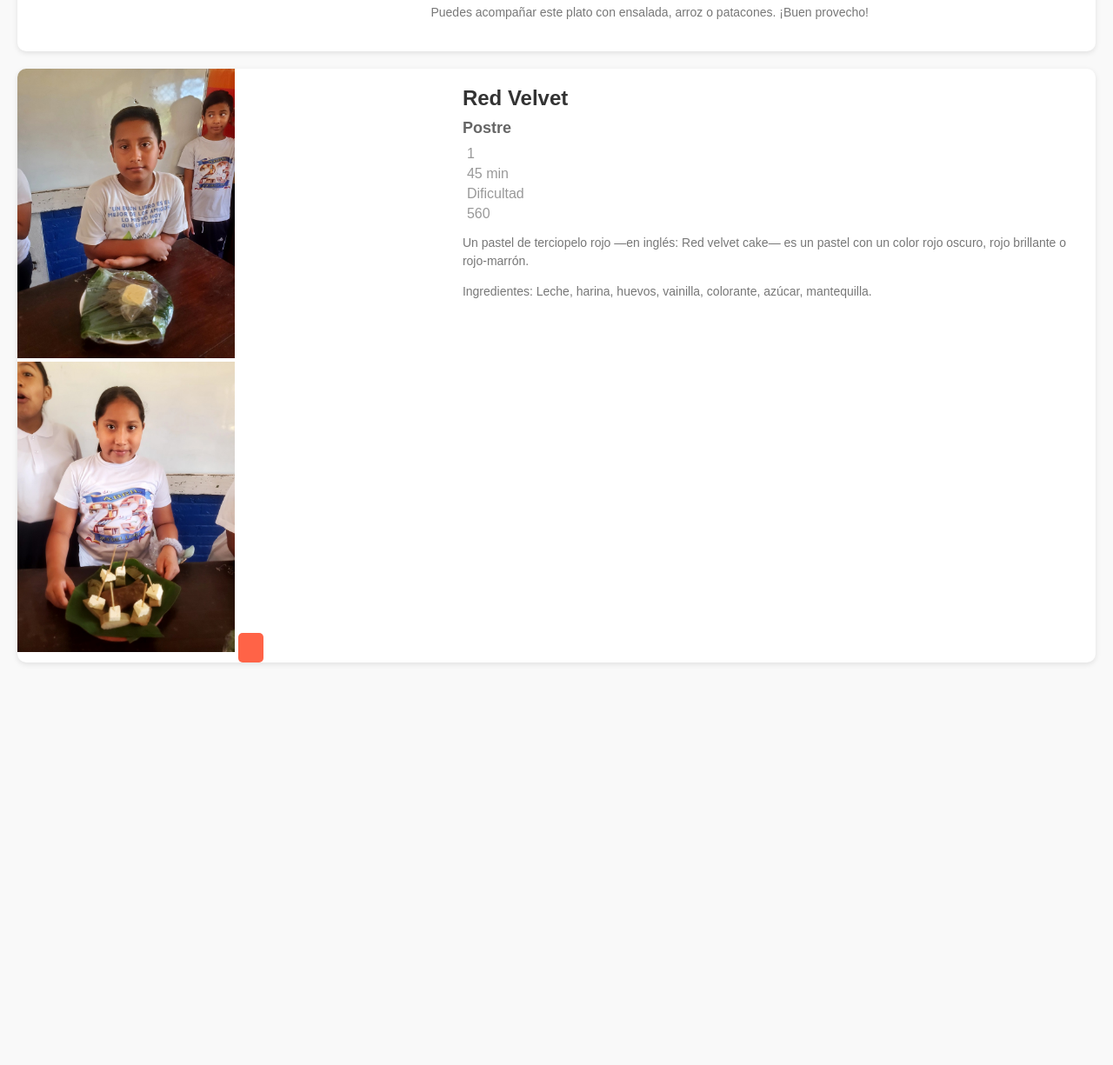
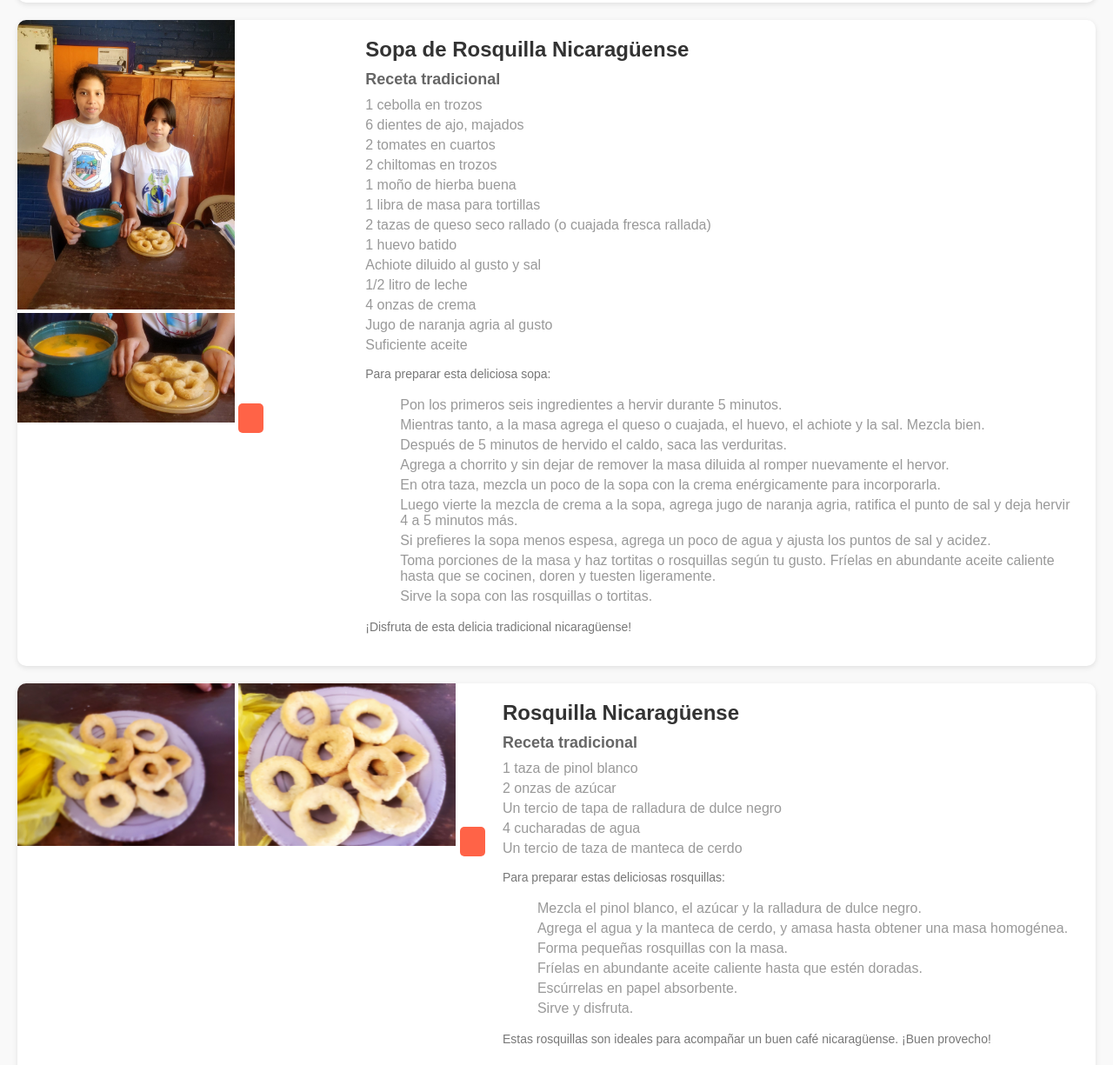
Before and after one commit to Marlon8732/Recetario-Rafaela-Herrera, a plain HTML site: page index.html in a window 1280 px wide. Shown: the part 1575-2800 px from the top of the page at 87% size. Before the commit the page ends 2357 px from the top, so only its background shows below. Drawn offline with Linux system fonts and the light colour scheme.

Commit message:
Agregadas modificaciones

```diff
--- a/css/estilos.css
+++ b/css/estilos.css
@@ -11,14 +11,21 @@ body {
 
 
     display:flex ;
-
     justify-content: center;
-    justify-items: center;
+    align-items: center;
+    flex-direction: column;
+    text-align: center;
+    margin-top: 50px; /* Ajusta según sea necesario */
     border-radius: 10px;
 
 }
+.encabezado img {
+    width: 300px;
+}
+
 
 .recipe-card {
+    width: 250;
     display: flex;
     background-color: #ffffff;
     border-radius: 10px;
@@ -29,7 +36,7 @@ body {
 
 /* Estilos para la imagen */
 .recipe-card img {
-    width: 100%;
+    width: 250px;
     height: auto;
     object-fit: cover;
 }
@@ -73,9 +80,7 @@ body {
     line-height: 1.5;
     color: #777;
 }
-.recipe-card img {
-   width: 250PX;
-}
+
 
 
 /* Estilos para el botón de reproducción */
--- a/index.html
+++ b/index.html
@@ -8,10 +8,12 @@
 </head>
 <body>
 	<div class="encabezado">
-		<div><H1 >Recetario Rafaela Herrera</H1>
-			<img src="src/img/Logo Rafaela Herrera.png" alt="Rafaela"></div>
+        <div>
+            <div><h1>Recetario Rafaela Herrera</h1></div>
+            <div><img src="src/img/Logo Rafaela Herrera.png" alt="Rafaela"></div>
+        </div>
+    </div>
 
-	</div>
 
 
 
@@ -47,6 +49,7 @@
         <aside>
             <img src="src/img/Pescado frito_093708.jpg" alt="Red Velvet">
 			<img src="src/img/Pescado frito_093709.jpg" alt="Red Velvet">
+            <img src="src/img/Pescado frito_094625.jpg" alt="Red Velvet">
             <a href="#" class="button"><span class="icon icon-play"></span></a>
         </aside>
         <article>
@@ -79,24 +82,133 @@
 
     </div>
 
-	<div class="recipe-card">
+
+
+    <div class="recipe-card">
         <aside>
-            <img src="src/img/Tamal con queso_095854.jpg" alt="Red Velvet">
-			<img src="src/img/Tamal con queso_095859.jpg" alt="Red Velvet">
+            <img src="src/img/sopa de rosquilla_101518.jpg" alt="Red Velvet">
+            <img src="src/img/sopa de rosquilla_101519.jpg" alt="Red Velvet">
+
             <a href="#" class="button"><span class="icon icon-play"></span></a>
         </aside>
         <article>
-            <h2>Red Velvet</h2>
-            <h3>Postre</h3>
+            <h2>Sopa de Rosquilla Nicaragüense</h2>
+            <h3>Receta tradicional</h3>
             <ul>
-                <li><span class="icon icon-users"></span><span>1</span></li>
-                <li><span class="icon icon-clock"></span><span>45 min</span></li>
-                <li><span class="icon icon-level"></span><span>Dificultad</span></li>
-                <li><span class="icon icon-calories"></span><span>560</span></li>
+                <li>1 cebolla en trozos</li>
+                <li>6 dientes de ajo, majados</li>
+                <li>2 tomates en cuartos</li>
+                <li>2 chiltomas en trozos</li>
+                <li>1 moño de hierba buena</li>
+                <li>1 libra de masa para tortillas</li>
+                <li>2 tazas de queso seco rallado (o cuajada fresca rallada)</li>
+                <li>1 huevo batido</li>
+                <li>Achiote diluido al gusto y sal</li>
+                <li>1/2 litro de leche</li>
+                <li>4 onzas de crema</li>
+                <li>Jugo de naranja agria al gusto</li>
+                <li>Suficiente aceite</li>
             </ul>
-            <p>Un pastel de terciopelo rojo —en inglés: Red velvet cake— es un pastel con un color rojo oscuro, rojo brillante o rojo-marrón.</p>
-            <p class="ingredients"><span>Ingredientes: </span>Leche, harina, huevos, vainilla, colorante, azúcar, mantequilla.</p>
+            <p>Para preparar esta deliciosa sopa:</p>
+            <ol>
+                <li>Pon los primeros seis ingredientes a hervir durante 5 minutos.</li>
+                <li>Mientras tanto, a la masa agrega el queso o cuajada, el huevo, el achiote y la sal. Mezcla bien.</li>
+                <li>Después de 5 minutos de hervido el caldo, saca las verduritas.</li>
+                <li>Agrega a chorrito y sin dejar de remover la masa diluida al romper nuevamente el hervor.</li>
+                <li>En otra taza, mezcla un poco de la sopa con la crema enérgicamente para incorporarla.</li>
+                <li>Luego vierte la mezcla de crema a la sopa, agrega jugo de naranja agria, ratifica el punto de sal y deja hervir 4 a 5 minutos más.</li>
+                <li>Si prefieres la sopa menos espesa, agrega un poco de agua y ajusta los puntos de sal y acidez.</li>
+                <li>Toma porciones de la masa y haz tortitas o rosquillas según tu gusto. Fríelas en abundante aceite caliente hasta que se cocinen, doren y tuesten ligeramente.</li>
+                <li>Sirve la sopa con las rosquillas o tortitas.</li>
+            </ol>
+            <p>¡Disfruta de esta delicia tradicional nicaragüense!</p>
+        </article>
+
+    </div>
+    <div class="recipe-card">
+        <aside>
+            <img src="src/img/Rosquilla_094106.jpg" alt="Red Velvet">
+            <img src="src/img/Rosquilla_094108.jpg" alt="Red Velvet">
+
+
+            <a href="#" class="button"><span class="icon icon-play"></span></a>
+        </aside>
+        <article>
+            <h2>Rosquilla Nicaragüense</h2>
+            <h3>Receta tradicional</h3>
+            <ul>
+                <li>1 taza de pinol blanco</li>
+                <li>2 onzas de azúcar</li>
+                <li>Un tercio de tapa de ralladura de dulce negro</li>
+                <li>4 cucharadas de agua</li>
+                <li>Un tercio de taza de manteca de cerdo</li>
+            </ul>
+            <p>Para preparar estas deliciosas rosquillas:</p>
+            <ol>
+                <li>Mezcla el pinol blanco, el azúcar y la ralladura de dulce negro.</li>
+                <li>Agrega el agua y la manteca de cerdo, y amasa hasta obtener una masa homogénea.</li>
+                <li>Forma pequeñas rosquillas con la masa.</li>
+                <li>Fríelas en abundante aceite caliente hasta que estén doradas.</li>
+                <li>Escúrrelas en papel absorbente.</li>
+                <li>Sirve y disfruta.</li>
+            </ol>
+            <p>Estas rosquillas son ideales para acompañar un buen café nicaragüense. ¡Buen provecho!</p>
+        </article>
+
+    </div>
+
+    <div class="recipe-card">
+        <aside>
+            <img src="src/img/almibar_094112.jpg" alt="Red Velvet">
+
+            <a href="#" class="button"><span class="icon icon-play"></span></a>
+        </aside>
+        <article>
+            <h2>Almíbar Nicaragüense</h2>
+            <h3>Receta tradicional para Semana Santa</h3>
+            <ul>
+                <li>1 docena de mangos</li>
+                <li>2 papayas verdes</li>
+                <li>500 jocotes sazones</li>
+                <li>1 piña sazona</li>
+                <li>1 libra de grosellas</li>
+                <li>3 atados de dulce de rapadura</li>
+                <li>1 libra de nancites encurtidos</li>
+                <li>Canela en rajas al gusto</li>
+                <li>Pimienta de chapa al gusto</li>
+                <li>Clavo de olor al gusto</li>
+            </ul>
+            <p>El procedimiento para realizar esta deliciosa receta es el siguiente:</p>
+            <ol>
+                <li>Pela las papayas y córtalas en hilachas finas. Déjalas asolear para que el sabor sea más delicioso.</li>
+                <li>Pela los mangos y lava el resto de las frutas a utilizar.</li>
+                <li>En una olla grande o perol, agrega todas las frutas con un poco de agua y ponlas a hervir a fuego lento.</li>
+                <li>Después de unos 10 minutos, integra los atados de dulce de rapadura, meneando constantemente para evitar que se pegue.</li>
+                <li>Asegúrate de que el almíbar quede en su punto y las frutas se tornen de un color café oscuro.</li>
+                <li>Deja enfriar y sirve a tu gusto.</li>
+            </ol>
+            <p>¡Disfruta de este dulce típico nicaragüense en Semana Santa!</p>
         </article>
     </div>
+    <!--
+
+
+    <div class="recipe-card">
+        <aside>
+            <img src="src/img/" alt="Red Velvet">
+
+            <a href="#" class="button"><span class="icon icon-play"></span></a>
+        </aside>
+
+    </div>
+    <div class="recipe-card">
+        <aside>
+            <img src="src/img/" alt="Red Velvet">
+
+            <a href="#" class="button"><span class="icon icon-play"></span></a>
+        </aside>
+
+    </div>
+     -->
 </body>
 </html>
```
Also changed, not shown: src/img/20240228_094835.jpg (added), src/img/Pescado frito_094625.jpg (added), src/img/Rafaela herrera Logo.jpg (deleted), src/img/Rosquilla_094106.jpg (added), src/img/Rosquilla_094108.jpg (added), src/img/Rosquilla_094840.jpg (added), src/img/almibar_094112.jpg (added), src/img/sopa de rosquilla_101518.jpg (added), src/img/sopa de rosquilla_101519.jpg (added).
